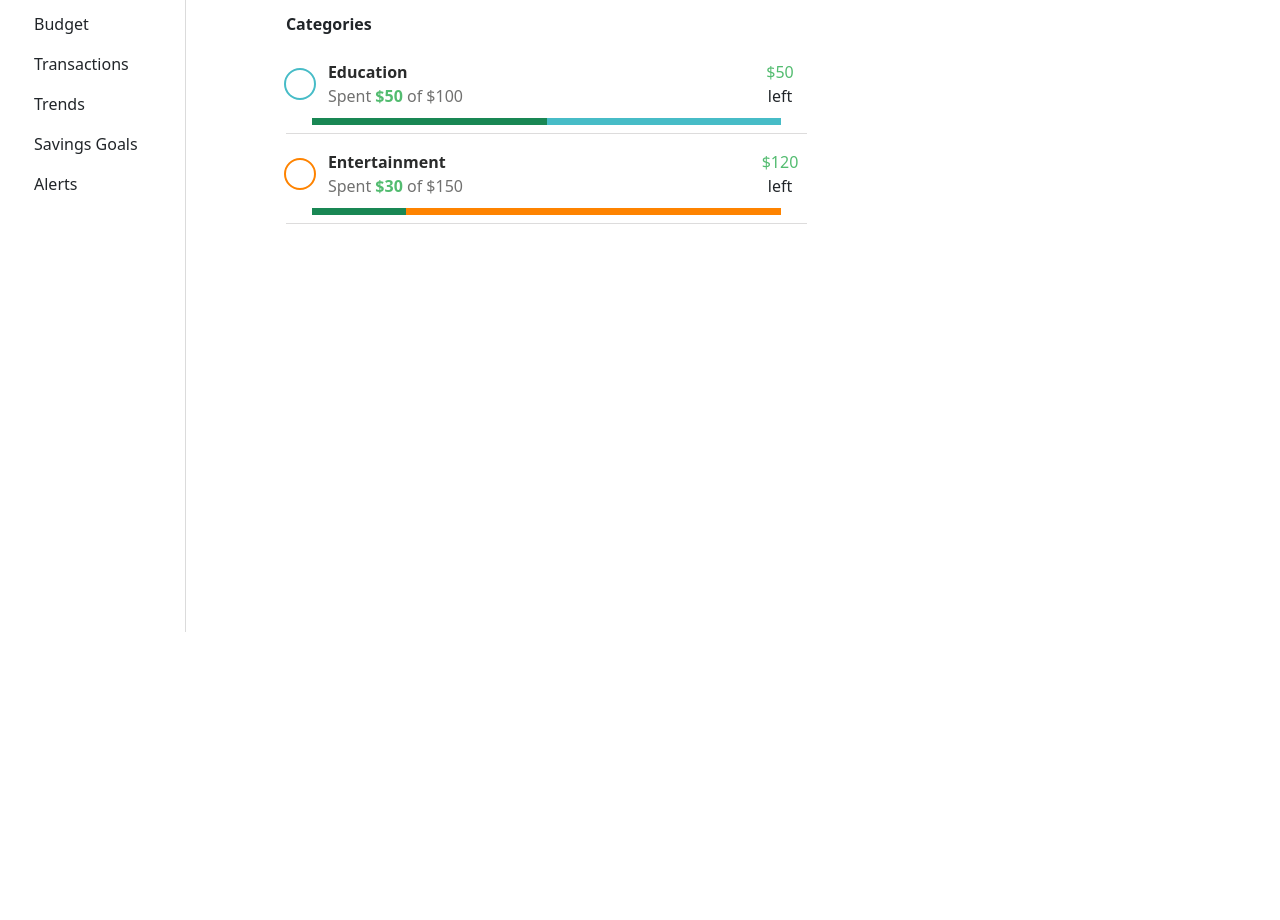
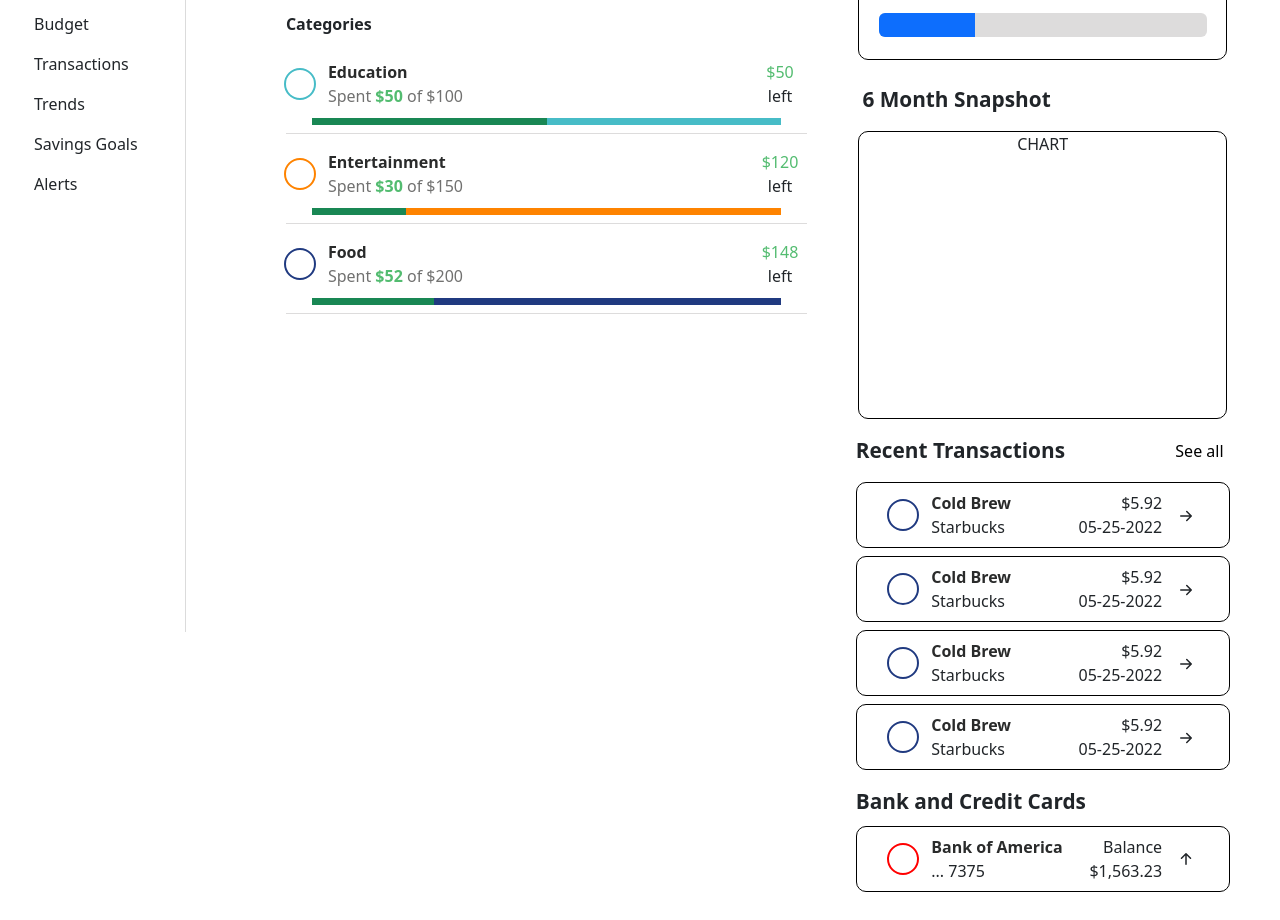
Before and after one commit to NoahKKA/Intern-Challenge-for-Budgetwise, a React (Create React App) app: page / in a window 1280 px wide. Shown: the part 160-1080 px from the top of the page. Before the commit the page ends 800 px from the top, so only its background shows below. Built offline with nearby package versions, Linux system fonts and the light colour scheme.

Commit message:
started working on right and last column.  Completed basic design for all the rows.  Still need to add small css customizations.  Having trouble figuring out the chart.

```diff
--- a/src/componets/mainColumn.js
+++ b/src/componets/mainColumn.js
@@ -1,4 +1,5 @@
 import React from "react";
+import Data from "../data/mockuserdata"
 import {
   Circle,
   PlusCircleFill,
@@ -15,22 +16,7 @@ export default function MainColumn() {
     cursor: "pointer",
   };
 
-  const data = [
-    {
-      icon: "Circle",
-      category: "Education",
-      spent: 50,
-      max: 100,
-      color: "#47BCC7",
-    },
-    {
-      icon: "icon2",
-      category: "Entertainment",
-      spent: 30,
-      max: 150,
-      color: "#FE8300",
-    },
-  ];
+  const userData = Data[0]?.user1?.categories || [];
 
   return (
     <div className="main-column">
@@ -79,7 +65,7 @@ export default function MainColumn() {
         Categories
       </div>
       <div className="mt-4" style={{width:'120%'}}>
-        {data.map((item, index) => (
+        {userData.map((item, index) => (
           <div key={index}>
             <Row className="align-items-center mt-3">
               {/* First Column with Icon */}
--- a/src/componets/rightColumn.js
+++ b/src/componets/rightColumn.js
@@ -1,7 +1,205 @@
-export default function RightColumn(){
-    return(
-        <div className="right-column">
-            wdd
+import { Col, ProgressBar, Row } from "react-bootstrap";
+import { Circle, ArrowRightShort, ArrowUpShort } from "react-bootstrap-icons";
+import Data from "../data/mockuserdata";
+import { useEffect, useState } from "react";
+
+export default function RightColumn() {
+  const [totalSpent, setTotalSpent] = useState(0);
+  const [totalMax, setTotalMax] = useState(0);
+  const userDataCategories = Data[0]?.user1?.categories || [];
+  const userDataTransactions = Data[0]?.user1.recentTransactions || [];
+  const userDataAvailableCards = Data[0]?.user1.availableCards || [];
+
+  function getUserSpent() {
+    const totalSpent = userDataCategories.reduce((accumulator, currentItem) => {
+      return accumulator + currentItem.spent;
+    }, 0);
+
+    setTotalSpent(totalSpent);
+  }
+
+  function getUserMax() {
+    const totalMax = userDataCategories.reduce((accumulator, currentItem) => {
+      return accumulator + currentItem.max;
+    }, 0);
+
+    setTotalMax(totalMax);
+  }
+
+  useEffect(() => {
+    getUserSpent();
+  }, [totalSpent]);
+
+  useEffect(() => {
+    getUserMax();
+  }, [totalMax]);
+
+  return (
+    <div className="right-column">
+      <Col className="justify-content-center d-flex">
+        <div
+          style={{
+            border: "1px solid black",
+            height: "9rem",
+            width: "85%",
+            borderRadius: "10px",
+          }}
+        >
+          <Row className="mt-4 d-flex justify-content-center">
+            <Col>
+              <div style={{ borderRight: "1px solid black" }}>
+                <div>Spent</div>
+                <div>${totalSpent}</div>
+              </div>
+            </Col>
+            <Col>
+              <div style={{ borderRight: "1px solid black" }}>
+                <div>Available</div>
+                <div>${totalMax - totalSpent}</div>
+              </div>
+            </Col>
+            <Col>
+              <div>
+                <div>Budget</div>
+                <div>${totalMax}</div>
+              </div>
+            </Col>
+            <div className="mt-4" style={{ width: "90%", height: "80px" }}>
+              <ProgressBar
+                style={{ height: "1.5rem", backgroundColor: "#DDDCDC" }}
+                now={(totalSpent / totalMax) * 100}
+                label={`%${(totalSpent / totalMax) * 100}`}
+                visuallyHidden
+              ></ProgressBar>
+            </div>
+          </Row>
         </div>
-    )
+      </Col>
+      <div className="month-spapshot-row mt-4 ">
+        <div
+          style={{
+            textAlign: "start",
+            paddingLeft: "37px",
+            fontSize: "1.3rem",
+            fontWeight: "bold",
+          }}
+        >
+          6 Month Snapshot
+        </div>
+        <div className="d-flex justify-content-center mt-3">
+          <div
+            style={{
+              border: "1px solid black",
+              width: "85%",
+              height: "18rem",
+              border: "1px solid black",
+              borderRadius: "10px",
+            }}
+          >
+            CHART
+          </div>
+        </div>
+      </div>
+      <div className="recent-transactions-row d-flex justify-content-center mt-3">
+        <div
+          className="d-flex justify-content-between align-items-center "
+          style={{ width: "86%" }}
+        >
+          <div style={{ fontSize: "1.3rem", fontWeight: "bold" }}>
+            Recent Transactions
+          </div>
+          <button style={{ border: "none", backgroundColor: "#fff" }}>
+            See all
+          </button>
+        </div>
+      </div>
+      <div className="recent-transactions-cards mt-3 main-div">
+        {userDataTransactions.map((item, index) => (
+          <div
+            key={index}
+            className="mx-auto my-2 py-2"
+            style={{
+              width: "86%",
+              border: "1px solid black",
+              borderRadius: "10px",
+            }}
+          >
+            <Row className="align-items-center justify-content-center ">
+              <Col xs="auto" style={{}}>
+                <Circle color={item.color} size={32} />
+              </Col>
+
+              <Col xs={4} style={{ padding: "0" }}>
+                <div style={{ textAlign: "start" }}>
+                  <div style={{ color: "#2A2B2B", fontWeight: "bold" }}>
+                    {item.name}
+                  </div>
+                  <div>{item.category}</div>
+                </div>
+              </Col>
+
+              <Col xs={3} style={{ width: "25%", paddingRight: "0" }}>
+                <div>
+                  <div className="text-end">${item.price}</div>
+                  <div className="text-end">{item.date}</div>
+                </div>
+              </Col>
+              <Col xs="auto">
+                <ArrowRightShort size={24} />
+              </Col>
+            </Row>
+          </div>
+        ))}
+      </div>
+      <div className="bank-and-credit-cards recent-transactions-row d-flex justify-content-center mt-3">
+        <div
+          className="d-flex justify-content-between align-items-center "
+          style={{ width: "86%" }}
+        >
+          <div style={{ fontSize: "1.3rem", fontWeight: "bold" }}>
+            Bank and Credit Cards
+          </div>
+        </div>
+      </div>
+      <div className="bank-and-credit-cards-card">
+        {userDataAvailableCards.map((item, index) => (
+          <div
+            key={index}
+            className="mx-auto my-2 py-2"
+            style={{
+              width: "86%",
+              border: "1px solid black",
+              borderRadius: "10px",
+            }}
+          >
+            <Row className="align-items-center justify-content-center ">
+              <Col xs="auto" style={{}}>
+                <Circle color="red" size={32} />
+              </Col>
+
+              <Col xs={4} style={{ padding: "0" }}>
+                <div style={{ textAlign: "start" }}>
+                  <div style={{ color: "#2A2B2B", fontWeight: "bold" }}>
+                    {item.bankCompany}
+                  </div>
+                  <div>... {item.lastFourDigits}</div>
+                </div>
+              </Col>
+
+              <Col xs={3} style={{ width: "25%", paddingRight: "0" }}>
+                <div>
+                  <div className="text-end">Balance</div>
+                  <div className="text-end">${item.intBalance}</div>
+                </div>
+              </Col>
+              <Col xs="auto">
+                <ArrowUpShort size={24} />
+              </Col>
+            </Row>
+          </div>
+        ))}
+      </div>
+      <div className="saving-goals"></div>
+    </div>
+  );
 }
--- /dev/null
+++ b/src/data/mockuserdata.js
@@ -0,0 +1,69 @@
+const Data = [
+  {
+    user1: {
+      categories: [
+        {
+          icon: "Circle",
+          category: "Education",
+          spent: 50,
+          max: 100,
+          color: "#47BCC7",
+        },
+        {
+          icon: "icon2",
+          category: "Entertainment",
+          spent: 30,
+          max: 150,
+          color: "#FE8300",
+        },
+        {
+          icon: "tbt",
+          category: "Food",
+          spent: 52,
+          max: 200,
+          color: "#203A80",
+        },
+      ],
+      recentTransactions: [
+        {
+          name: "Cold Brew",
+          category: "Starbucks",
+          color: "#203A80",
+          date: "05-25-2022",
+          price: 5.92,
+        },
+        {
+          name: "Cold Brew",
+          category: "Starbucks",
+          color: "#203A80",
+          date: "05-25-2022",
+          price: 5.92,
+        },
+        {
+          name: "Cold Brew",
+          category: "Starbucks",
+          color: "#203A80",
+          date: "05-25-2022",
+          price: 5.92,
+        },
+        {
+          name: "Cold Brew",
+          category: "Starbucks",
+          color: "#203A80",
+          date: "05-25-2022",
+          price: 5.92,
+        },
+      ],
+      availableCards: [
+        {
+          bankCompany: "Bank of America",
+          companyLogo: "tbt",
+          intBalance: "1,563.23",
+          lastFourDigits: "7375",
+        },
+      ],
+    },
+  },
+];
+
+export default Data;
```
